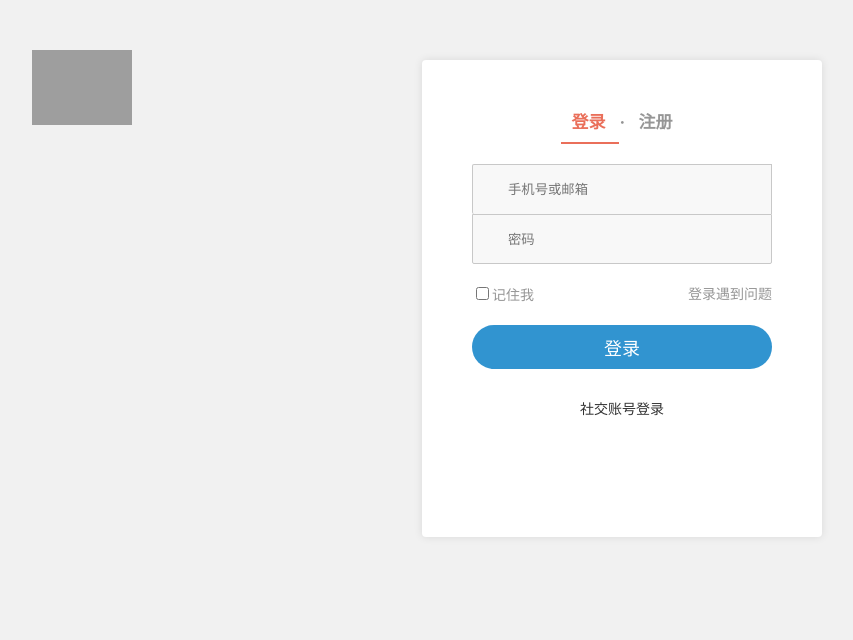
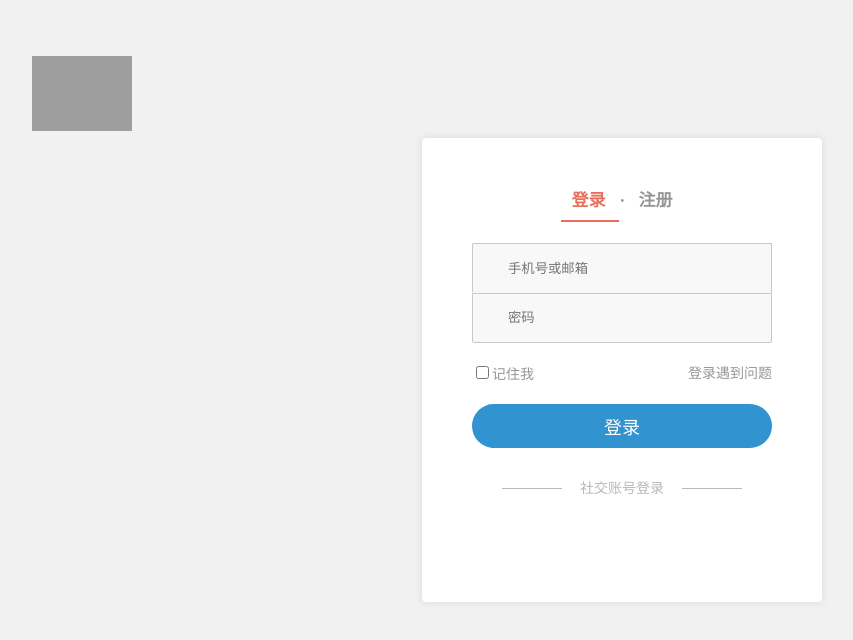
Before and after one commit to mask1007/jianshu-new, a Nuxt app: page /sign-in in a window 1280 px wide. Shown: the top 640 px of the page, without its empty margins (18-871 px from the left). Built offline with nearby package versions, Linux system fonts and the light colour scheme; grey boxes are pictures that could not be loaded; a web font is replaced by a local one.

Commit message:
登录样式结束

```diff
--- a/assets/css/main.css
+++ b/assets/css/main.css
@@ -9,12 +9,26 @@ html,body{
     height: 100%;
     /*box-sizing: border-box;*/
     color: #333;
-    font-family:-apple-system,SF UI Text,Arial,PingFang SC,Hiragino Sans GB,Microsoft YaHei,WenQuanYi Micro Hei,sans-serif; ;
+    font-family:-apple-system,SF UI Text,Arial,PingFang SC,Hiragino Sans GB,Microsoft YaHei,WenQuanYi Micro Hei,sans-serif;
     line-height: 1.42857;
     background-color: #fff;
 }
+body{
+    overflow-x: hidden;
+}
+#__nuxt{
+    height: 100%;
+}
+#__layout{
+    height: 100%;
+}
+#sign-template{
+    height: 100%;
+}
+
 ul,ol,dl{
     list-style: none;
+    padding: 0;
 }
 input,input:hover,input:active,input:focus{
     outline: none;
--- a/layouts/sign.vue
+++ b/layouts/sign.vue
@@ -1,5 +1,5 @@
 <template>
-    <div>
+    <div id="sign-template">
         <nuxt/>
     </div>
 </template>
@@ -10,13 +10,20 @@
     }
 </script>
 <style>
-    body{
-        background-color: #f1f1f1;
-    }
+
     .sign{
         height: 100%;
         font-size: 14px;
         text-align: center;
+        background-color: #f1f1f1;
+        min-height: 750px;
+    }
+    .sign:before{
+        content: "";
+        display: inline-block;
+        height: 85%;
+        vertical-align: middle;
+
     }
     .sign img{
         width: 100px;
@@ -24,7 +31,7 @@
     .sign .logo{
         position: absolute;
         left: 50px;
-        top: 50px;
+        top: 56px;
     }
     .sign .main{
         width: 400px;
@@ -119,6 +126,82 @@
     .sign .main form button:hover{
         background-color:#187cb7;
     }
+    .sign .main .more-sign p{
+        position: relative;
+        font-size: 14px;
+        color: #b8b8b8;
+    }
+    .sign .main .more-sign p:before{
+        content: '';
+        width: 60px;
+        border-bottom: 1px solid #b8b8b8;
+        position: absolute;
+        left: 30px;
+        top: 10px;
+        margin-bottom: 20px;
+    }
+    .sign .main .more-sign p:after{
+        content: '';
+        width: 60px;
+        border-bottom: 1px solid #b8b8b8;
+        position: absolute;
+        right: 30px;
+        top: 10px;
+    }
+    .sign .main .more-sign ul{
+        margin-bottom: 10px;
+    }
+    .sign .main .more-sign ul li{
+        display: inline-block;
+        color: white;
+        margin: 0 5px;
+        border-radius: 50%;
+    }
+    .sign .main .more-sign ul li a{
+        width: 50px;
+        height: 50px;
+        line-height: 50px;
+        display: block;
+    }
+    .sign .main .more-sign ul li {
+        font-size: 24px;
+    }
+    .sign .main .more-sign ul li a i.weixin{
+        color: #00bb29;
+    }
+    .sign .main .more-sign ul li a i.weibo{
+
+        color: #e05244;
+    }
+    .sign .main .more-sign ul li a i.qq{
+        color: #498ad5;
+    }
+
+
+
+
+
+    @media  screen and (max-width: 768px){
+
+    .sign{
+        background-color: #fff;
+    }
+    .sign .logo{
+        display: none;
+    }
+    .sign .main{
+       box-shadow: none;
+    }
+    .sign:before{
+        height: 0;
+    }
+
+}
+
+
+
+
+
 
 
 
--- a/pages/sign-in.vue
+++ b/pages/sign-in.vue
@@ -46,17 +46,17 @@
                 <ul class="">
                     <li>
                         <nuxt-link to="/">
-                            <i class="fa fa-weixin"></i>
+                            <i class="weixin fa fa-weixin"></i>
                         </nuxt-link>
                     </li>
                     <li>
                         <nuxt-link to="/">
-                            <i class="fa fa-weibo"></i>
+                            <i class="weibo fa fa-weibo"></i>
                         </nuxt-link>
                     </li>
                     <li>
                         <nuxt-link to="/">
-                            <i class="fa fa-qq"></i>
+                            <i class="qq fa fa-qq"></i>
                         </nuxt-link>
                     </li>
                 </ul>
```
